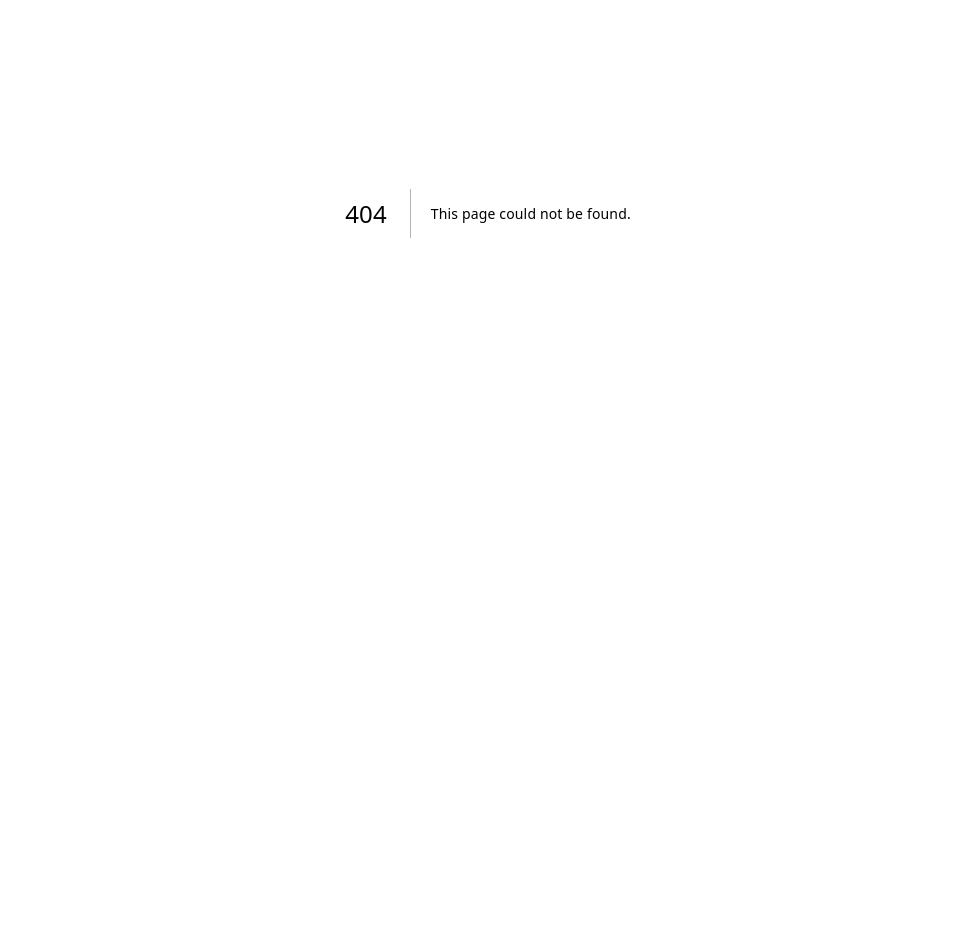
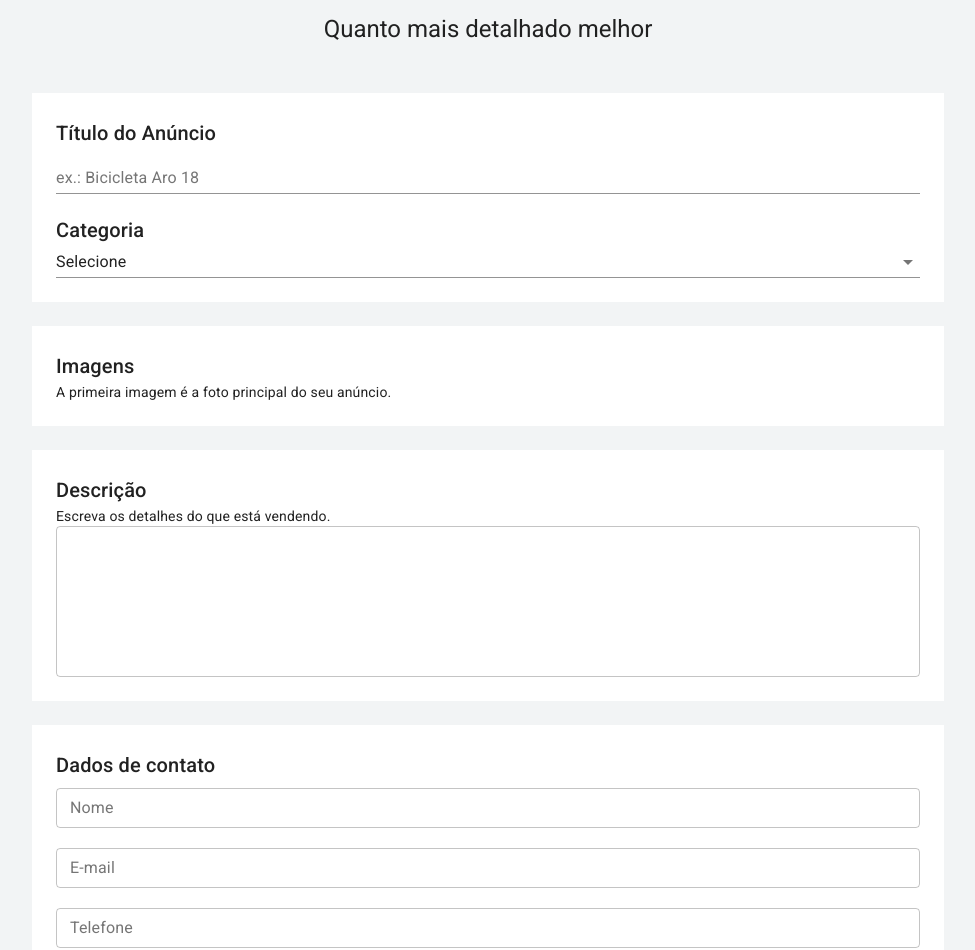
Before and after one commit to Maxwellsan91/anunx, a Next.js app: page /user/publish in a window 1280 px wide. Before the commit this address had no page. Shown: the part 187-1137 px from the top of the page, without its empty margins (152-1127 px from the left). Before the commit the page ends 800 px from the top, so only its background shows below. Built offline with nearby package versions, Linux system fonts and the light colour scheme.

Commit message:
adicionando pagina de publicar anúncios

```diff
--- /dev/null
+++ b/pages/user/publish.js
@@ -0,0 +1,145 @@
+import { Box, Button, Container, Select, TextField, Typography } from '@material-ui/core'
+import { makeStyles } from '@material-ui/core'
+
+import TemplateDefault from '../../src/templates/Default'
+
+const useStyles = makeStyles((theme) => ({
+    container: {
+        padding: theme.spacing(8,0,6)
+    },
+    boxContainer: {
+        paddingBottom: theme.spacing(3)
+    },
+    box: {
+        backgroundColor: theme.palette.background.white,
+        padding: theme.spacing(3)
+    }
+}))
+
+
+const Publish = () => {
+    const classes = useStyles()
+
+    return (
+        <TemplateDefault>
+            <Container maxWidth="sm" className={classes.container}>
+                <Typography component="h1" variant="h2" align="center" color="textPrimary">
+                    Publicar Anúncio
+                </Typography>
+                <Typography component="h5" variant="h5" align="center" color="textPrimary">
+                    Quanto mais detalhado melhor
+                </Typography>
+            </Container>
+
+            <Container maxWidth="md" className={classes.boxContainer}>
+                <Box className={classes.box}>
+                    <Typography component="h6" variant="h6" color="textPrimary">
+                        Título do Anúncio
+                    </Typography>
+                    <TextField
+                        label="ex.: Bicicleta Aro 18"
+                        size="small"
+                        fullWidth
+                    />
+                    <br /><br />
+                    <Typography component="h6" variant="h6" color="textPrimary">
+                        Categoria
+                    </Typography>
+                    <Select
+                    native
+                    value=""
+                    fullWidth
+                    onChange={() => {}}
+                    inputProps={{
+                        name: 'age',
+                    }}
+                    >
+                        <option value="">Selecione</option>
+                        <option value={1}>Agricultura</option>
+                        <option value={2}>Bebê e Criança</option>
+                        <option value={3}>Carro</option>
+                        <option value={4}>Celular e Tablets</option>
+                        <option value={5}>Equipamentos Elétricos</option>
+                        <option value={6}>Emprego</option>
+                        <option value={7}>Imóveis</option>
+                        <option value={8}>Lazer</option>
+                        <option value={9}>Móveis, Casa, Jardim</option>
+                        <option value={10}>Moda</option>
+                        <option value={11}>Tecnologia</option>
+                        <option value={12}>Outros</option>
+                    </Select>
+                </Box>
+            </Container>
+
+            <Container maxWidth="md" className={classes.boxContainer}>
+                <Box className={classes.box}>
+                <Typography component="h6" variant="h6" color="textPrimary">
+                    Imagens
+                </Typography>
+                <Typography component="div" variant="body2" color="textPrimary">
+                    A primeira imagem é a foto principal do seu anúncio.
+                </Typography>
+                </Box>
+            </Container>
+
+            <Container maxWidth="md" className={classes.boxContainer}>
+                <Box className={classes.box}>
+                <Typography component="h6" variant="h6" color="textPrimary">
+                    Descrição
+                </Typography>
+                <Typography component="div" variant="body2" color="textPrimary">
+                    Escreva os detalhes do que está vendendo.
+                </Typography>
+                <TextField
+                    multiline
+                    rows={6}
+                    variant="outlined"
+                    fullWidth
+                />
+                </Box>
+            </Container>
+
+            <Container maxWidth="md" className={classes.boxContainer}>
+                <Box className={classes.box}>
+                <Typography component="h6" variant="h6" color="textPrimary" gutterBottom>
+                    Dados de contato
+                </Typography>
+                <TextField
+                    label="Nome"
+                    variant="outlined"
+                    size="small"
+                    fullWidth
+                />
+                <br /> <br />
+                <TextField
+                    label="E-mail"
+                    variant="outlined"
+                    size="small"
+                    fullWidth
+                />
+                <br /> <br />
+                <TextField
+                    label="Telefone"
+                    variant="outlined"
+                    size="small"
+                    fullWidth
+                />
+                <br /> <br />
+                </Box>
+            </Container>
+
+            <Container maxWidth="md" className={classes.boxContainer}>
+            <Box textAlign="right">
+                <Button variant="contained" color="primary">
+                    Publicar anúncio
+                    </Button>
+            </Box>
+            </Container>
+
+
+
+        </TemplateDefault>
+    )
+}
+
+export default Publish
--- a/src/theme.js
+++ b/src/theme.js
@@ -4,6 +4,10 @@
     palette: {
         primary: {
             main: '#000000',
+        },
+        background: {
+            default: 'rgb(242, 244, 245)',
+            white: '#ffffff'
         }
     }
 })
```
